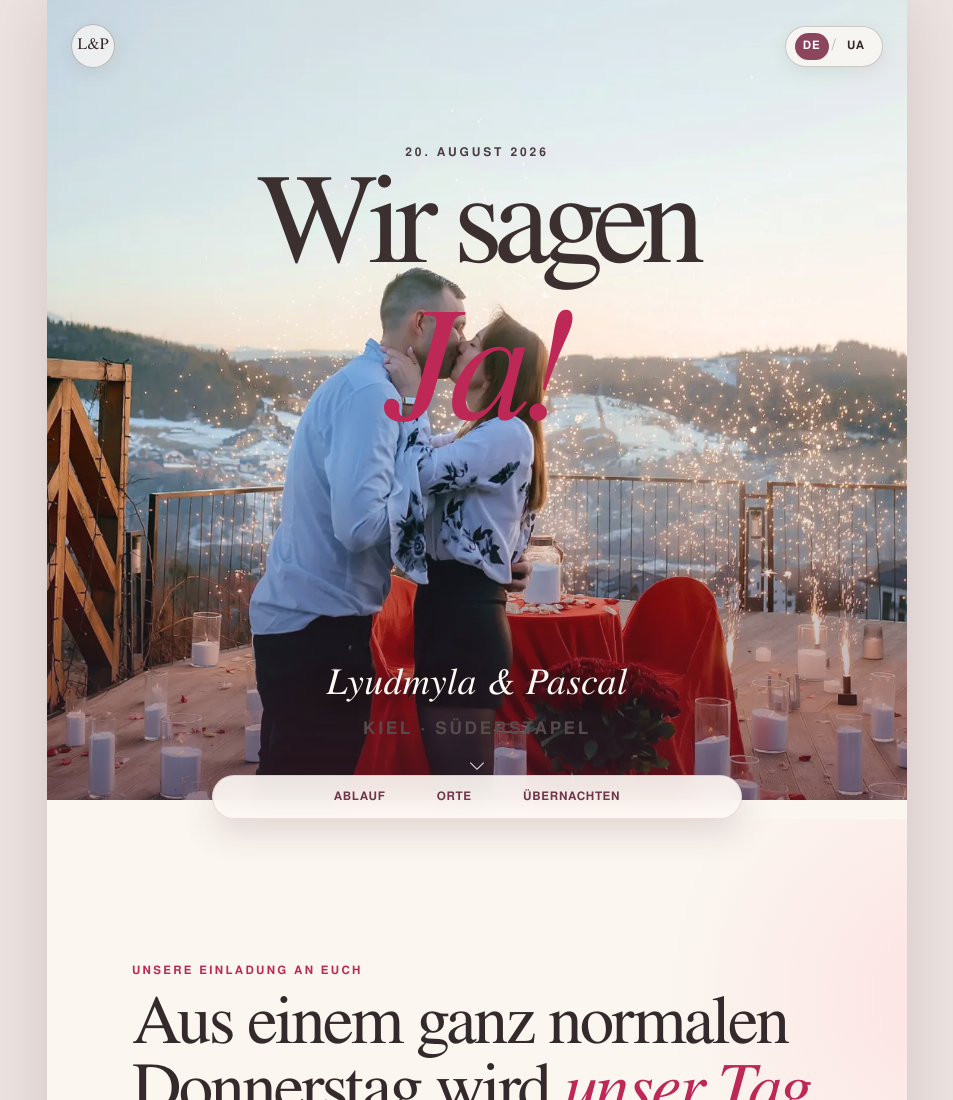
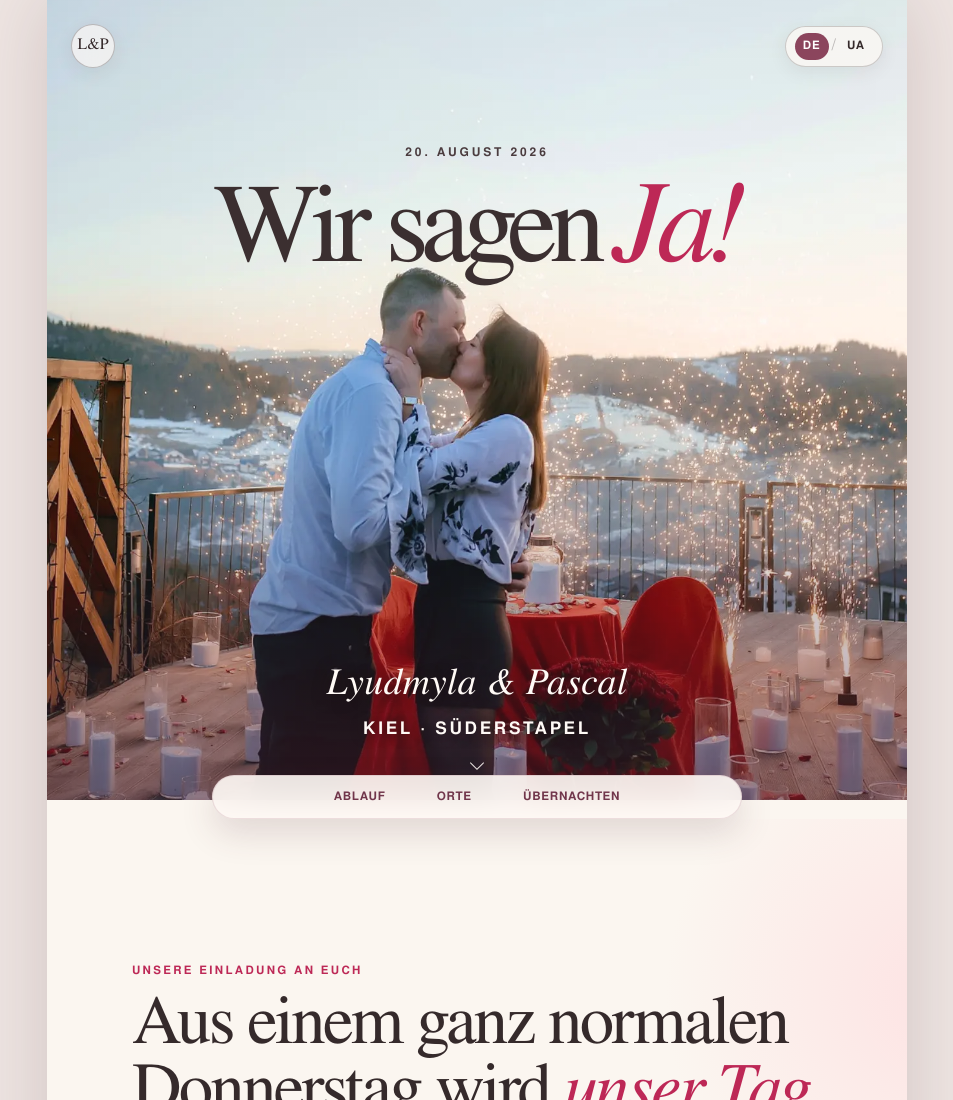
Before and after one commit to lyunyy/hochzeit-lyudmyla-pascal, a plain HTML site: page index.html in a window 1280 px wide. Shown: the top 1100 px of the page, without its empty margins (163-1116 px from the left). Drawn offline with Linux system fonts and the light colour scheme.

Commit message:
Add files via upload

```diff
--- a/index.html
+++ b/index.html
@@ -12,7 +12,7 @@
   <meta property="og:image" content="hero.webp">
   <title>Lyudmyla &amp; Pascal | Hochzeit am 20. August 2026</title>
   <link rel="icon" href="favicon.svg" type="image/svg+xml">
-  <link rel="stylesheet" href="styles.css">
+  <link rel="stylesheet" href="styles.css?v=3">
   <script>document.documentElement.classList.add('js');</script>
 </head>
 <body>
--- a/styles.css
+++ b/styles.css
@@ -291,24 +291,29 @@ section {
 }
 
 .hero h1 {
+  display: flex;
+  align-items: baseline;
+  justify-content: center;
+  gap: .12em;
   margin-bottom: .85rem;
   color: #3b2f30;
-  font-size: clamp(4.2rem, 17vw, 8rem);
-  line-height: .82;
+  font-size: clamp(3.15rem, 13.5vw, 7rem);
+  line-height: .9;
   letter-spacing: -.065em;
+  white-space: nowrap;
 }
 
 .hero h1 em {
-  display: block;
-  margin-top: .18em;
+  display: inline;
+  margin: 0;
   color: var(--magenta);
-  font-size: 1.28em;
+  font-size: 1.05em;
   font-weight: 400;
 }
 
 .hero-names {
   margin: 0 0 .65rem;
-  color: #fffaf6;
+  color: #fffaf6 !important;
   font-family: "Wedding Serif", Georgia, serif;
   font-size: clamp(1.65rem, 5.5vw, 2.35rem);
   font-style: italic;
@@ -326,7 +331,7 @@ section {
   bottom: 2rem;
   left: 0;
   margin: 0;
-  color: #fff9f5;
+  color: #fffaf6 !important;
   font-size: .75rem;
   font-weight: 700;
   letter-spacing: .22em;
@@ -336,6 +341,8 @@ section {
 
 .hero-locations {
   margin: 0;
+  color: #fffaf6 !important;
+  text-shadow: 0 2px 12px rgba(30, 17, 20, .65);
 }
 
 .hero-scroll {
```
